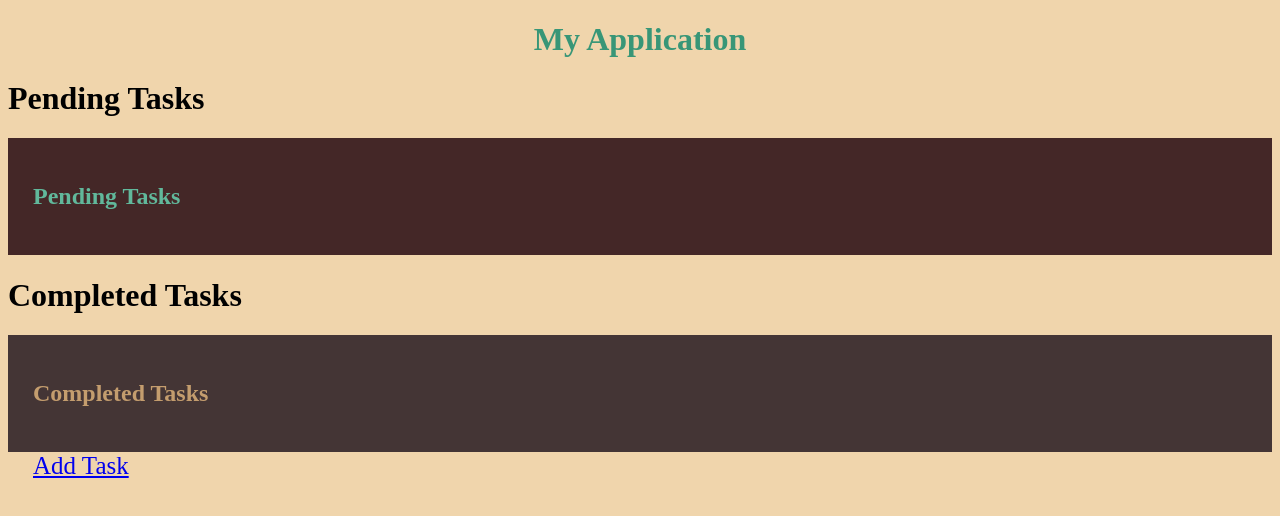
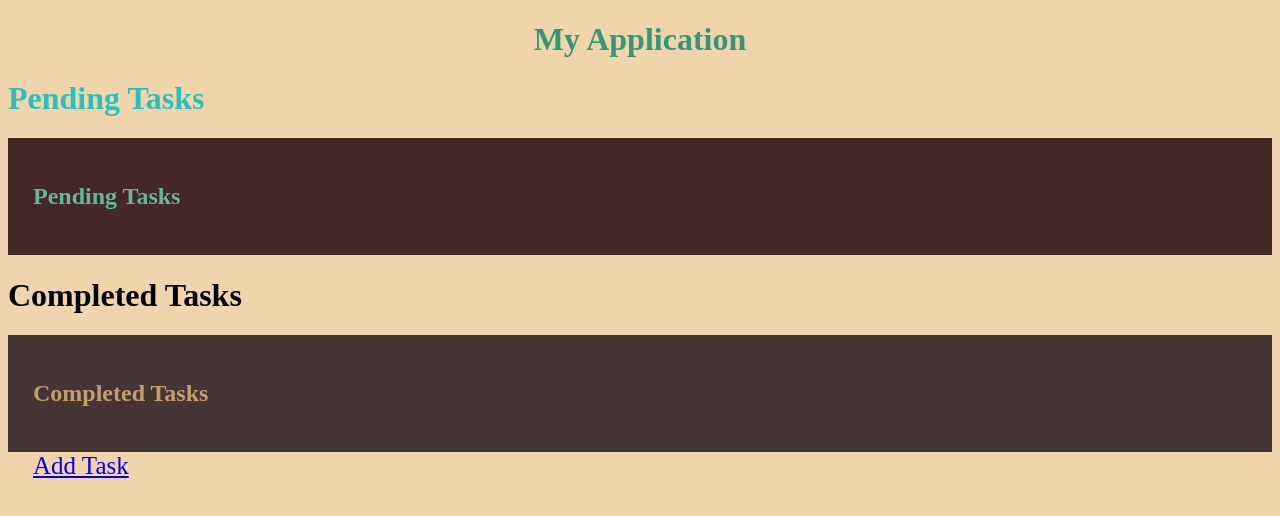
Before and after one commit to uttamboda/Task-2DO-Front, a plain HTML site: page index.html in a window 1280 px wide. Drawn offline with Linux system fonts and the light colour scheme; no server answers.

Commit message:
conflic resolve

```diff
--- a/index.html
+++ b/index.html
@@ -11,7 +11,7 @@
 <body>
     <h1 id="mytitale">My Application</h1>
 
-    <h1>Pending Tasks</h1>
+    <h1 id="pending">Pending Tasks</h1>
     <div id="pendingTasks">
         <h2>Pending Tasks</h2>
     </div>
@@ -23,7 +23,6 @@
 
     <div id="apiData"></div>
 
-
     <a href="/AddTask.html">Add Task</a>
     <script src="script.js"></script>
 </body>
```
